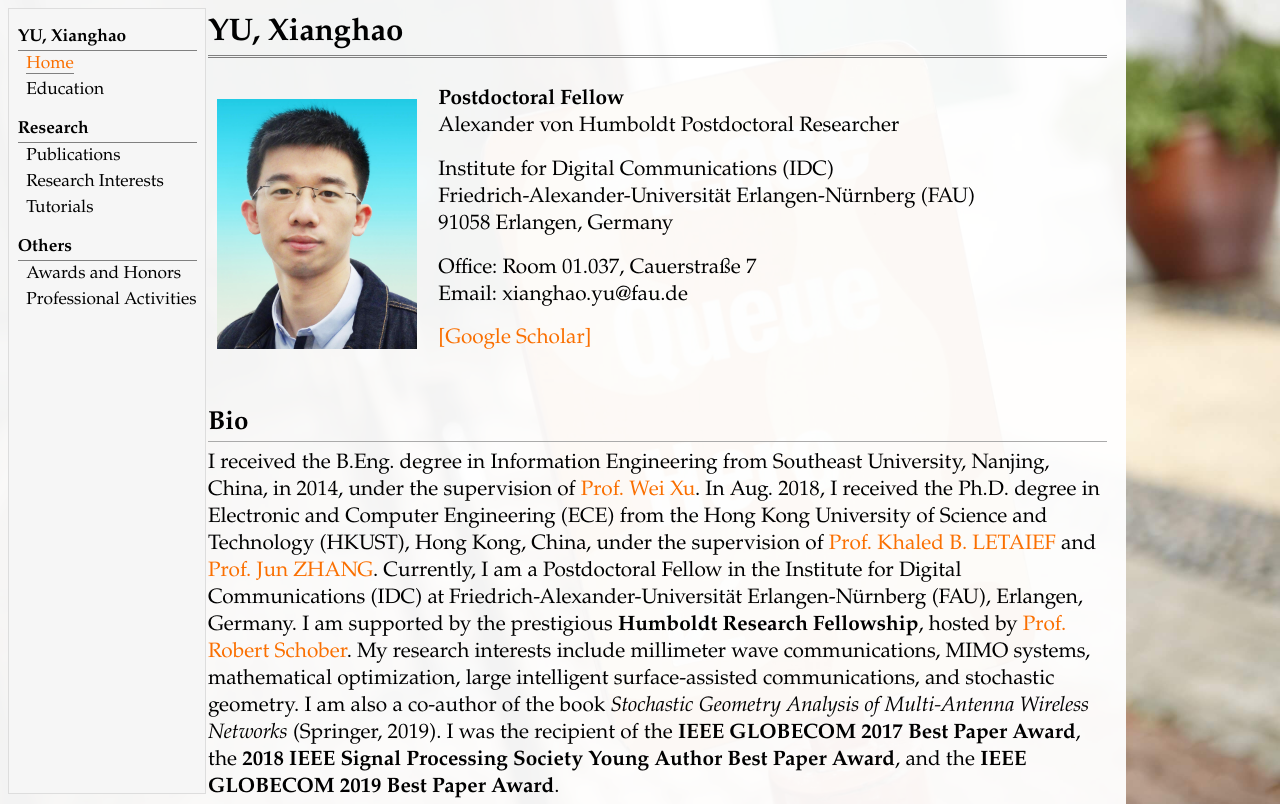
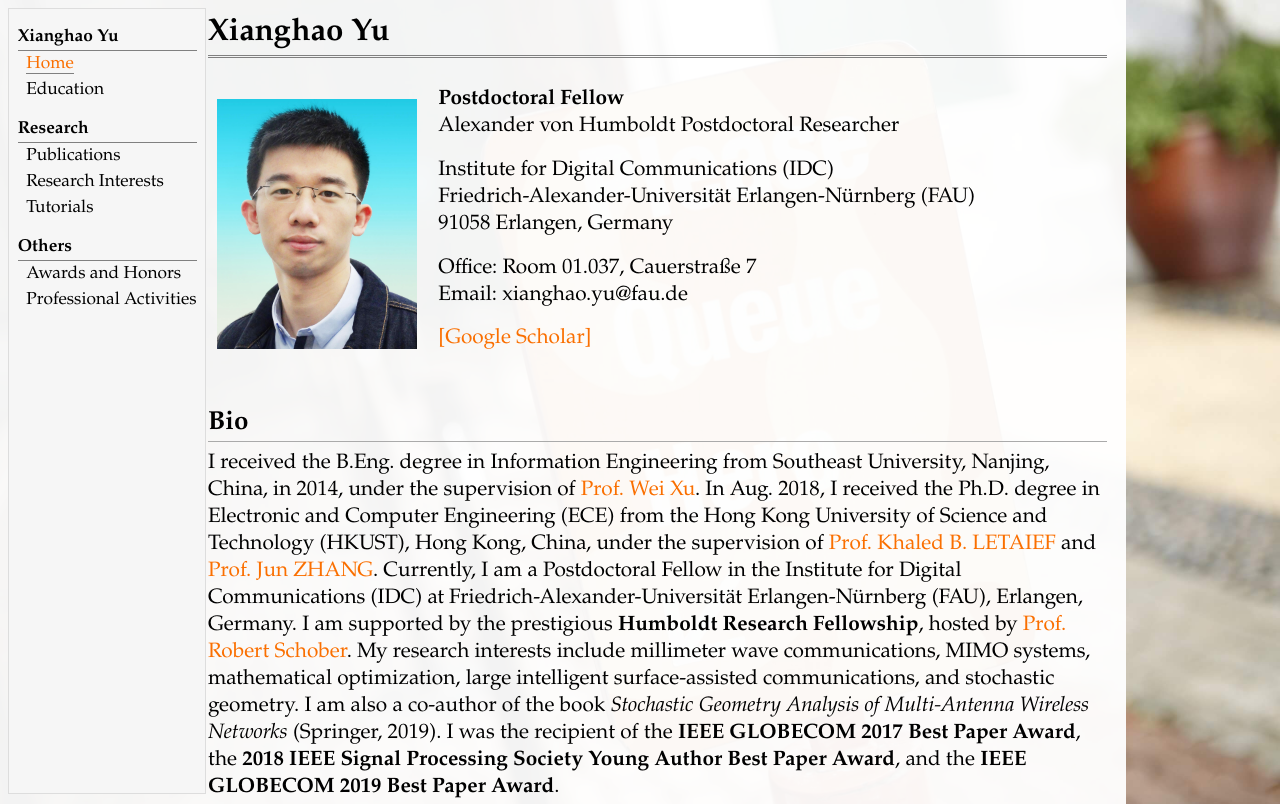
Before and after one commit to yuxianghao/yuxianghao.github.io, a plain HTML site: page index.html in a window 1280 px wide. Shown: the top 804 px of the page. Drawn offline with Linux system fonts and the light colour scheme.

Commit message:
Add files via upload

```diff
--- a/index.html
+++ b/index.html
@@ -6,13 +6,13 @@
 <meta http-equiv="Content-Type" content="text/html;charset=utf-8" />
 <link rel="stylesheet" href="jemdoc.css" type="text/css" />
 <link rel="shortcut icon" type="image/x-icon" href="favicon.ico" />
-<title>YU, Xianghao</title>
+<title>Xianghao Yu</title>
 </head>
 <body>
 <table summary="Table for page layout." id="tlayout">
 <tr valign="top">
 <td id="layout-menu">
-<div class="menu-category">YU, Xianghao</div>
+<div class="menu-category">Xianghao Yu</div>
 <div class="menu-item"><a href="index.html" class="current">Home</a></div>
 <div class="menu-item"><a href="edu.html">Education</a></div>
 <div class="menu-category">Research</div>
@@ -25,7 +25,7 @@
 </td>
 <td id="layout-content">
 <div id="toptitle">
-<h1>YU, Xianghao</h1>
+<h1>Xianghao Yu</h1>
 </div>
 <table class="imgtable"><tr><td>
 <img src="XianghaoYu.jpg" alt="alt text" width="200px" height="250px" />&nbsp;</td>
@@ -99,7 +99,7 @@ Email: xianghao.yu@fau.de<br /></p>
 </ul>
 <div id="footer">
 <div id="footer-text">
-Page generated 2019-12-07 12:04:36 CET, by <a href="http://jemdoc.jaboc.net/">jemdoc</a>.
+Page generated 2019-12-07 20:51:35 CET, by <a href="http://jemdoc.jaboc.net/">jemdoc</a>.
 </div>
 </div>
 </td>
```
